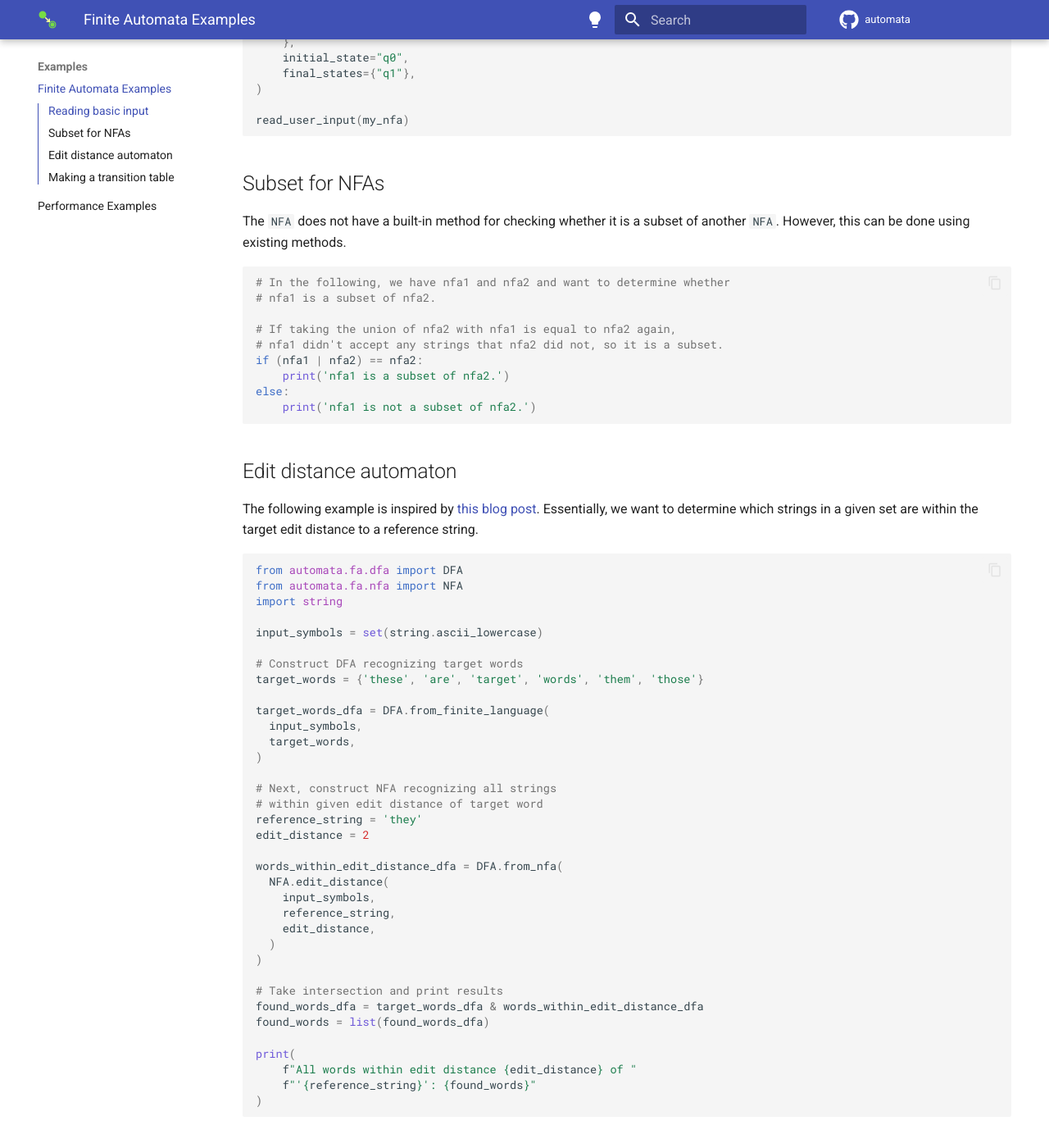
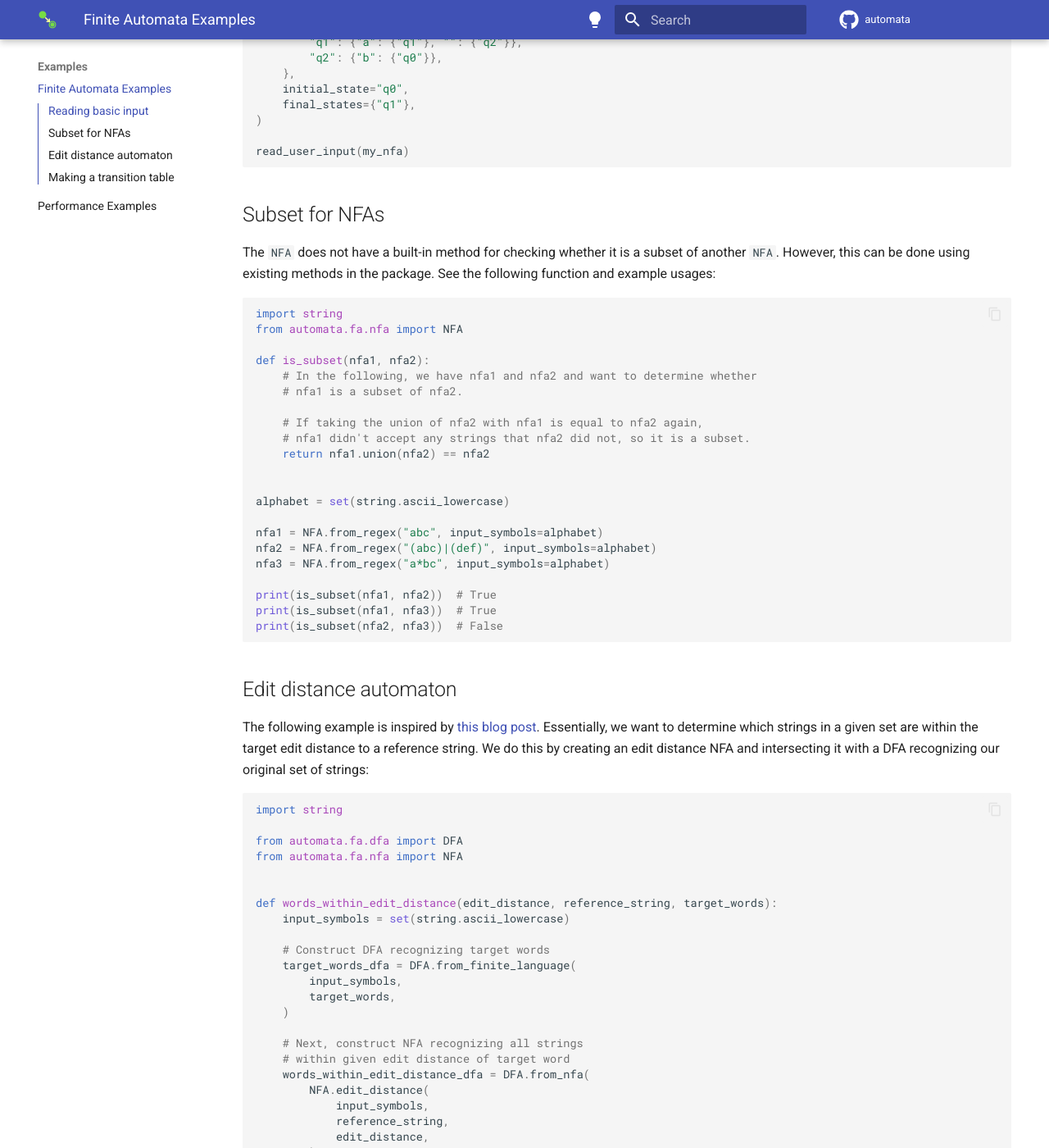
Before and after one commit to caleb531/automata, an MkDocs documentation site: the page built from docs/examples/fa-examples.md, in a window 1280 px wide and 1400 px high, scrolled down 1210 px. Shown: the whole window at 82% size. Built offline with MkDocs 1.6.1 and Material for MkDocs 9.7.7, drawn with Linux system fonts in a browser that asks for light colours; comment, search, counter and statistics services are not loaded; some of the changed text lies outside the part shown.

Commit message:
Enhanced examples

````diff
--- a/docs/examples/fa-examples.md
+++ b/docs/examples/fa-examples.md
@@ -48,6 +48,8 @@ that of the DFA, and that we are working over a different input
 alphabet than the previous example:
 
 ```python
+from automata.fa.nfa import NFA
+
 # NFA which matches strings beginning with "a", ending with "a", and
 # containing no consecutive "b"s
 my_nfa = NFA(
@@ -68,63 +70,82 @@ read_user_input(my_nfa)
 ## Subset for NFAs
 
 The `NFA` does not have a built-in method for checking whether it is a subset
-of another `NFA`. However, this can be done using existing methods.
+of another `NFA`. However, this can be done using existing methods in the
+package. See the following function and example usages:
 
 ```python
-# In the following, we have nfa1 and nfa2 and want to determine whether
-# nfa1 is a subset of nfa2.
+import string
+from automata.fa.nfa import NFA
 
-# If taking the union of nfa2 with nfa1 is equal to nfa2 again,
-# nfa1 didn't accept any strings that nfa2 did not, so it is a subset.
-if (nfa1 | nfa2) == nfa2:
-    print('nfa1 is a subset of nfa2.')
-else:
-    print('nfa1 is not a subset of nfa2.')
+def is_subset(nfa1, nfa2):
+    # In the following, we have nfa1 and nfa2 and want to determine whether
+    # nfa1 is a subset of nfa2.
 
+    # If taking the union of nfa2 with nfa1 is equal to nfa2 again,
+    # nfa1 didn't accept any strings that nfa2 did not, so it is a subset.
+    return nfa1.union(nfa2) == nfa2
+
+
+alphabet = set(string.ascii_lowercase)
+
+nfa1 = NFA.from_regex("abc", input_symbols=alphabet)
+nfa2 = NFA.from_regex("(abc)|(def)", input_symbols=alphabet)
+nfa3 = NFA.from_regex("a*bc", input_symbols=alphabet)
+
+print(is_subset(nfa1, nfa2))  # True
+print(is_subset(nfa1, nfa3))  # True
+print(is_subset(nfa2, nfa3))  # False
 ```
 
 ## Edit distance automaton
 
 The following example is inspired by [this blog post][levelshtein-article].
 Essentially, we want to determine which strings in a given set are within
-the target edit distance to a reference string.
+the target edit distance to a reference string. We do this by creating an
+edit distance NFA and intersecting it with a DFA recognizing our original
+set of strings:
 
 [levelshtein-article]: http://blog.notdot.net/2010/07/Damn-Cool-Algorithms-Levenshtein-Automata
 
 
+```python
+import string
 
-```python
 from automata.fa.dfa import DFA
 from automata.fa.nfa import NFA
-import string
 
-input_symbols = set(string.ascii_lowercase)
 
-# Construct DFA recognizing target words
-target_words = {'these', 'are', 'target', 'words', 'them', 'those'}
+def words_within_edit_distance(edit_distance, reference_string, target_words):
+    input_symbols = set(string.ascii_lowercase)
 
-target_words_dfa = DFA.from_finite_language(
-  input_symbols,
-  target_words,
-)
+    # Construct DFA recognizing target words
+    target_words_dfa = DFA.from_finite_language(
+        input_symbols,
+        target_words,
+    )
 
-# Next, construct NFA recognizing all strings
-# within given edit distance of target word
-reference_string = 'they'
+    # Next, construct NFA recognizing all strings
+    # within given edit distance of target word
+    words_within_edit_distance_dfa = DFA.from_nfa(
+        NFA.edit_distance(
+            input_symbols,
+            reference_string,
+            edit_distance,
+        )
+    )
+
+    # Take intersection and return results
+    found_words_dfa = target_words_dfa & words_within_edit_distance_dfa
+    return set(found_words_dfa)
+
+
+target_words = {"these", "are", "target", "words", "them", "those"}
+reference_string = "they"
 edit_distance = 2
 
-words_within_edit_distance_dfa = DFA.from_nfa(
-  NFA.edit_distance(
-    input_symbols,
-    reference_string,
-    edit_distance,
-  )
-)
+found_words = words_within_edit_distance(edit_distance, reference_string, target_words)
 
-# Take intersection and print results
-found_words_dfa = target_words_dfa & words_within_edit_distance_dfa
-found_words = list(found_words_dfa)
-
+# Set is {"these", "them"}
 print(
     f"All words within edit distance {edit_distance} of "
     f"'{reference_string}': {found_words}"
````
